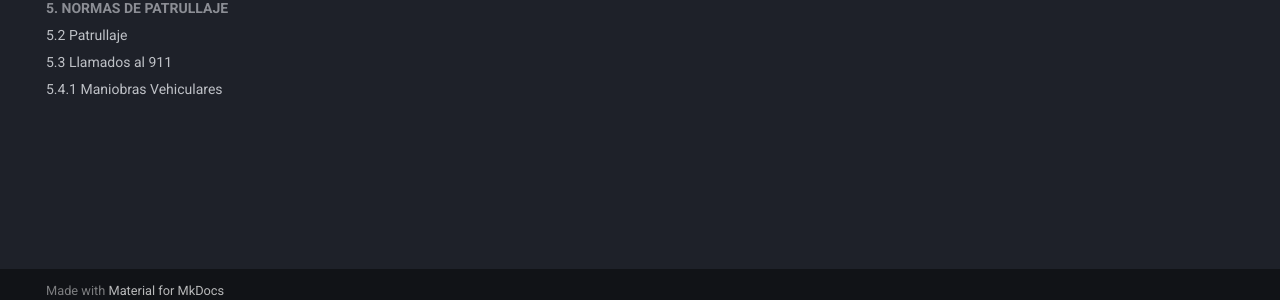
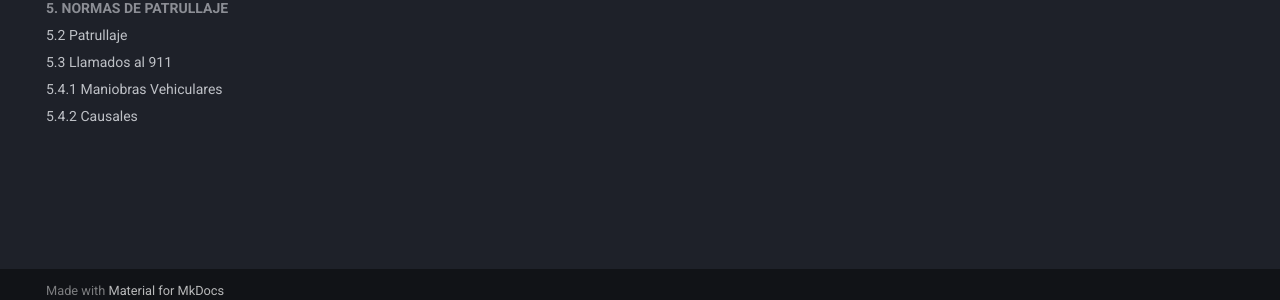
Before and after one commit to normativa-lspd-infinity-rp/Normativa-LSPD, an MkDocs documentation site: the page built from docs/index.md, in a window 1280 px wide. Shown: the part 587-887 px from the top of the page. Built offline with MkDocs 1.6.1 and Material for MkDocs 9.7.7, drawn with Linux system fonts in a browser that asks for light colours.

Commit message:
Update mkdocs.yml

```diff
--- a/mkdocs.yml
+++ b/mkdocs.yml
@@ -51,3 +51,4 @@ nav:
       - 5.2 Patrullaje: patrullaje/patrullaje.md
       - 5.3 Llamados al 911: patrullaje/llamados-911.md
       - 5.4.1 Maniobras Vehiculares: patrullaje/maniobras-vehiculares.md
+      - 5.4.2 Causales: patrullaje/causales.md
```
